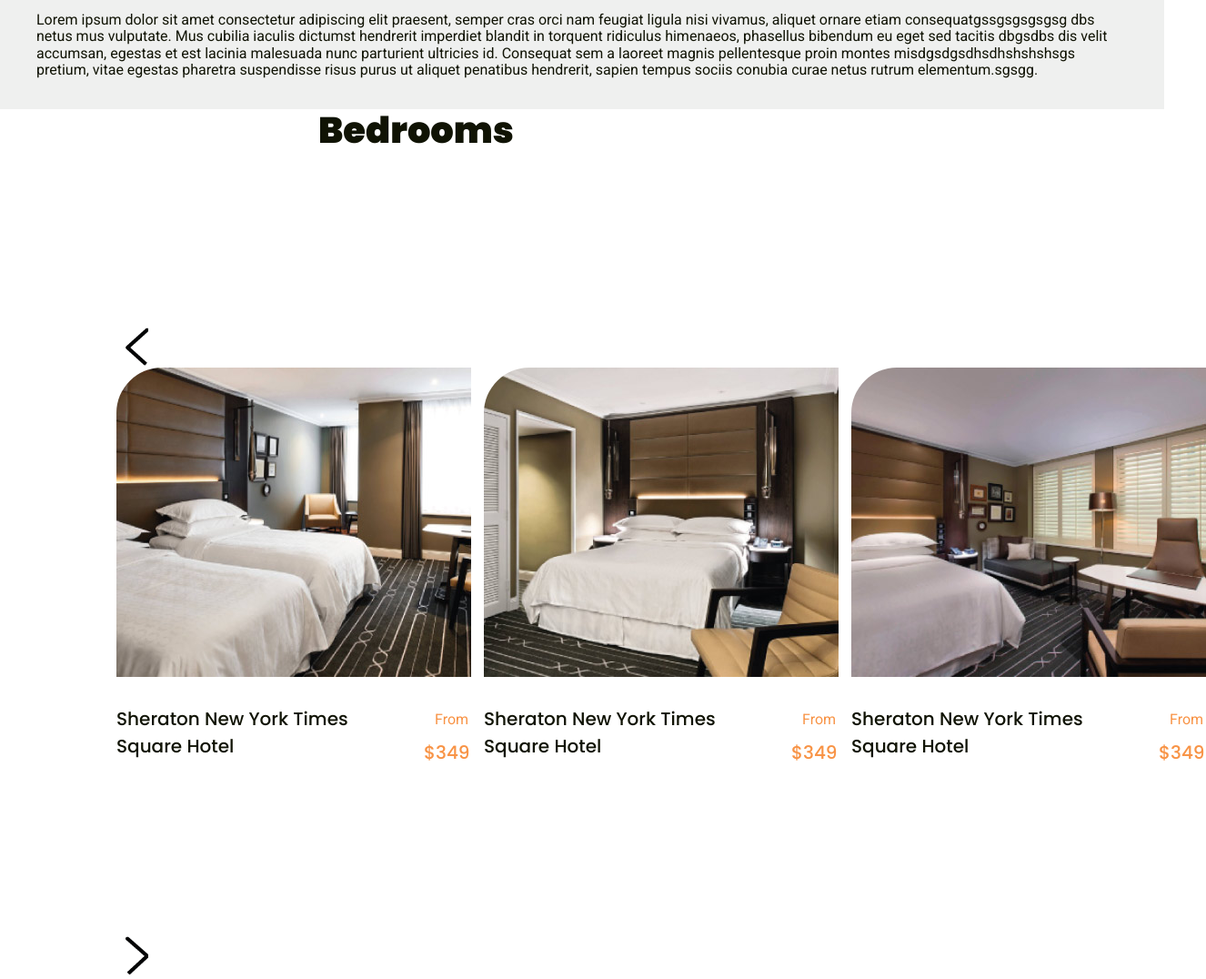
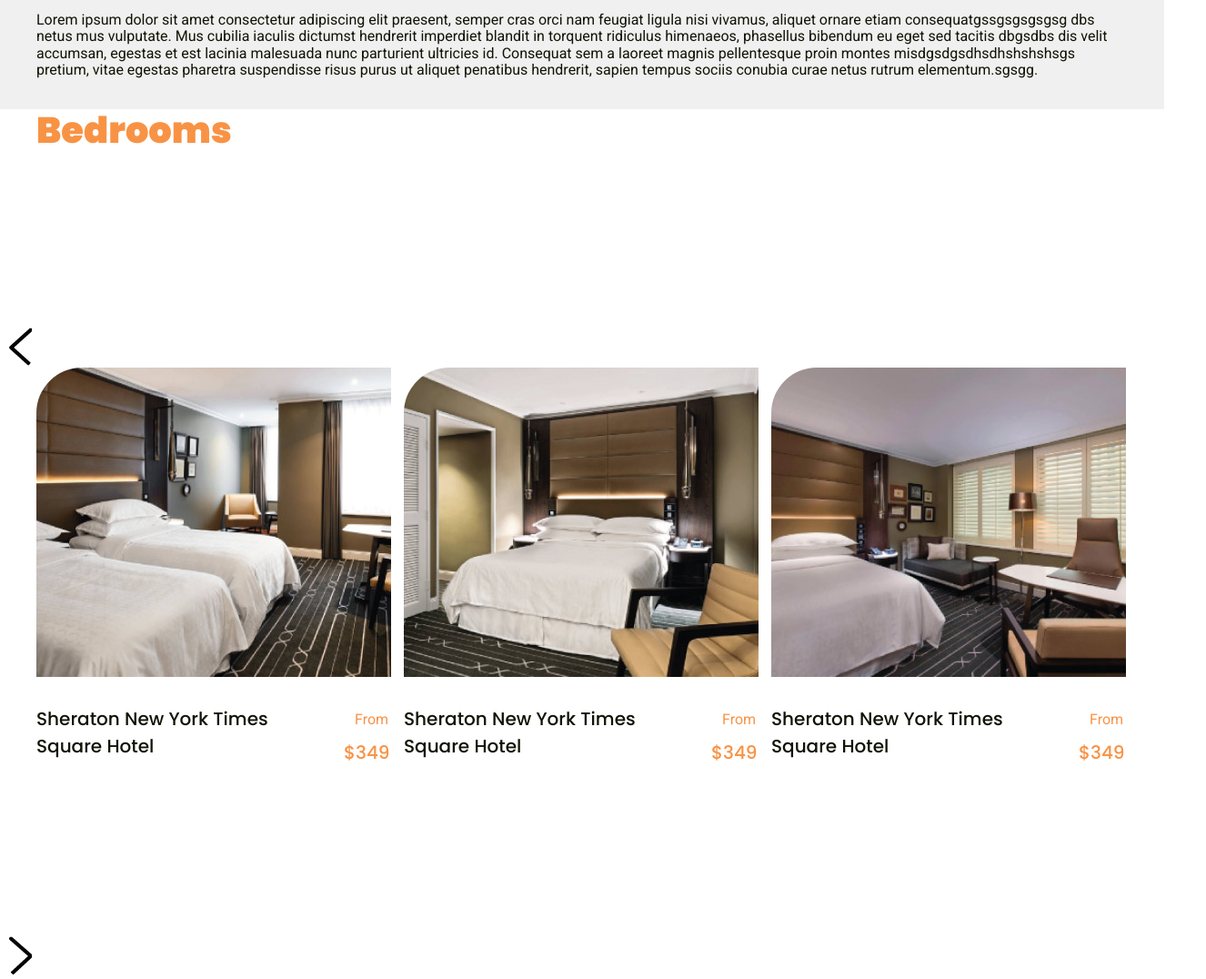
Before and after one commit to jeanToru/Proyecto1-Hotel, a website: page hotelSheraton.html in a window 1280 px wide. Shown: the part 737-1813 px from the top of the page at 91% size, 1326 px wide, since content can reach past the window. Drawn offline with Linux system fonts and the light colour scheme; a web font is replaced by a local one.

Commit message:
Updates Bedroom

```diff
--- a/hotelSheraton.html
+++ b/hotelSheraton.html
@@ -27,7 +27,8 @@
 
     <!--wrapper-content-->
     <div class="wrapper-content">
-        <div class="navegation"><!--comienza navegacion-->
+      <div class="navegation">
+        <!--comienza navegacion-->
         <span>
           <a href="index.html">HOME</a>
           <img src="img/left-arrow.png" alt="left-arrow">
@@ -37,7 +38,8 @@
           <img src="img/left-arrow.png" alt="left-arrow">
           <a href="#">Hotel Sheraton</a>
         </span>
-        </div><!--finaliza navegacion-->
+      </div>
+      <!--finaliza navegacion-->
 
 
       <div class="contenidoCastle">
@@ -62,9 +64,12 @@
 
     </div>
     <div class="bedRoom clearfix">
-      <h2>Bedrooms</h2>
+      <div class="wrapper-content">
+        <h2 class="salmon">Bedrooms</h2>
+      </div>
       <div class="cardBedroom clearfix">
         <img id="back" class="arrowRoom" src="img/left-arrow.png" alt="Flecha izquierda">
+        <div class="wrapper-content">
           <div class="bedRooms clearfix">
             <div class="bedHide">
               <div class="roomList clearfix">
@@ -119,11 +124,9 @@
               </div>
             </div>
           </div>
+        </div>
         <img id="go" class="arrowRoom" src="img/right-arrow.png" alt="Flecha derecha">
       </div>
-    </div>
-
-
     </div>
   </div>
   <!--footer General-->
@@ -133,4 +136,5 @@
   <script src="js/bedroom.js"></script>
 
 </body>
+
 </html>
--- a/sass/components/_bedroom.scss
+++ b/sass/components/_bedroom.scss
@@ -2,10 +2,6 @@
   background-color: $ligth;
   margin-bottom: 40px;
   width: 100%;
-
-  h2 {
-    margin-left: 350px;
-  }
 
   h4 {
     font-weight: 500;
@@ -26,11 +22,11 @@
     margin-top: -50px;
     margin-left: 338px;
   }
-}
 
-.imageRoom {
-  border-radius: 50px 0px 0px 0px;
-  width: 100%;
+  .imageRoom {
+    border-radius: 50px 0px 0px 0px;
+    width: 100%;
+  }
 }
 
 .bedRooms {
@@ -42,10 +38,6 @@
   display: flex;
   float: left;
   width: 1198px;
-}
-
-.cardBedroom {
-  margin-left: 10%;
 }
 
 .arrowRoom {
```
Also changed, not shown: hotelHilton.html (+8 -2 lines), hotelMandarinoriental.html (+7 -2 lines), public/css/style.css. Lines whose indentation alone changed are shown as unchanged.
